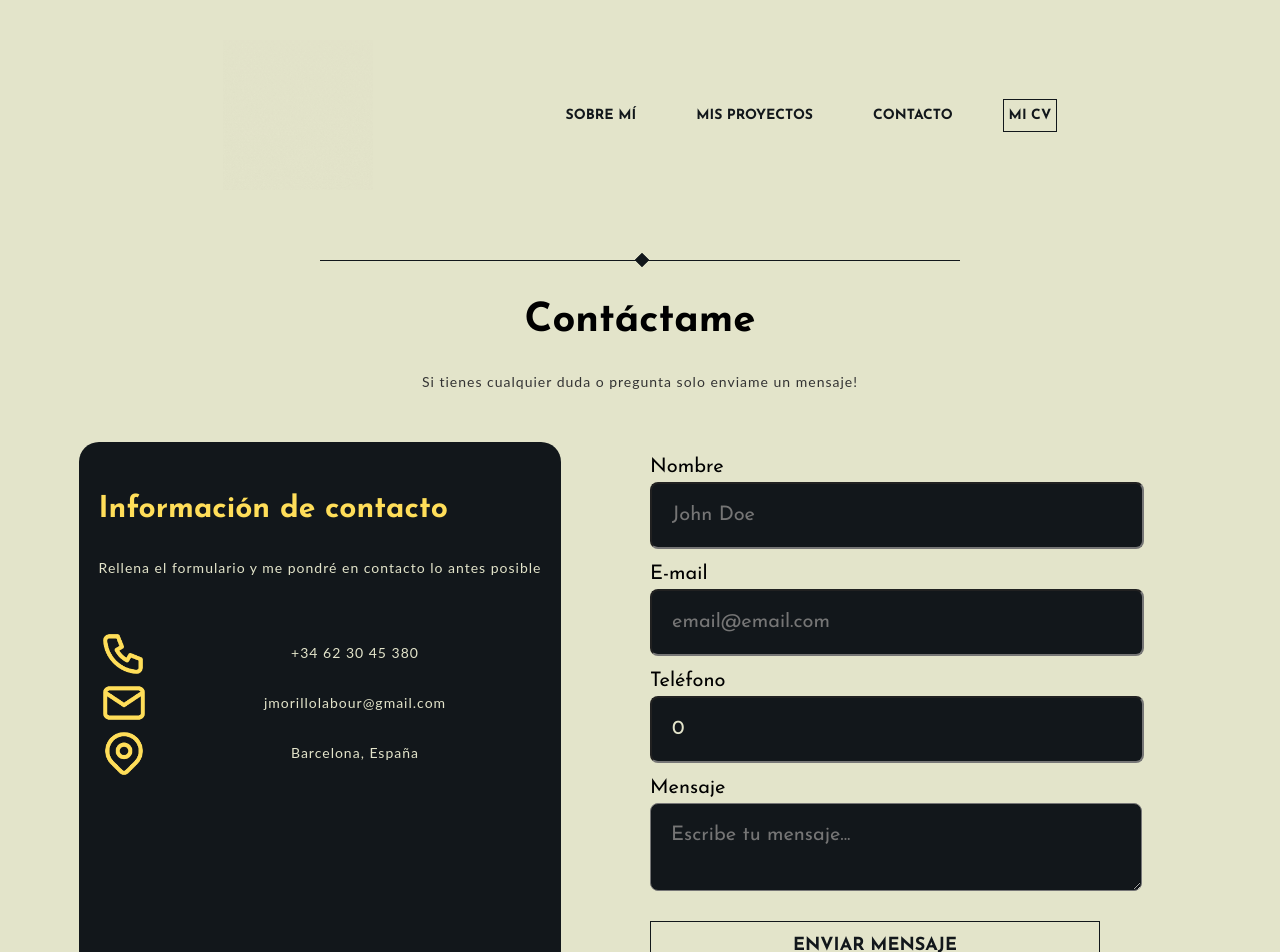
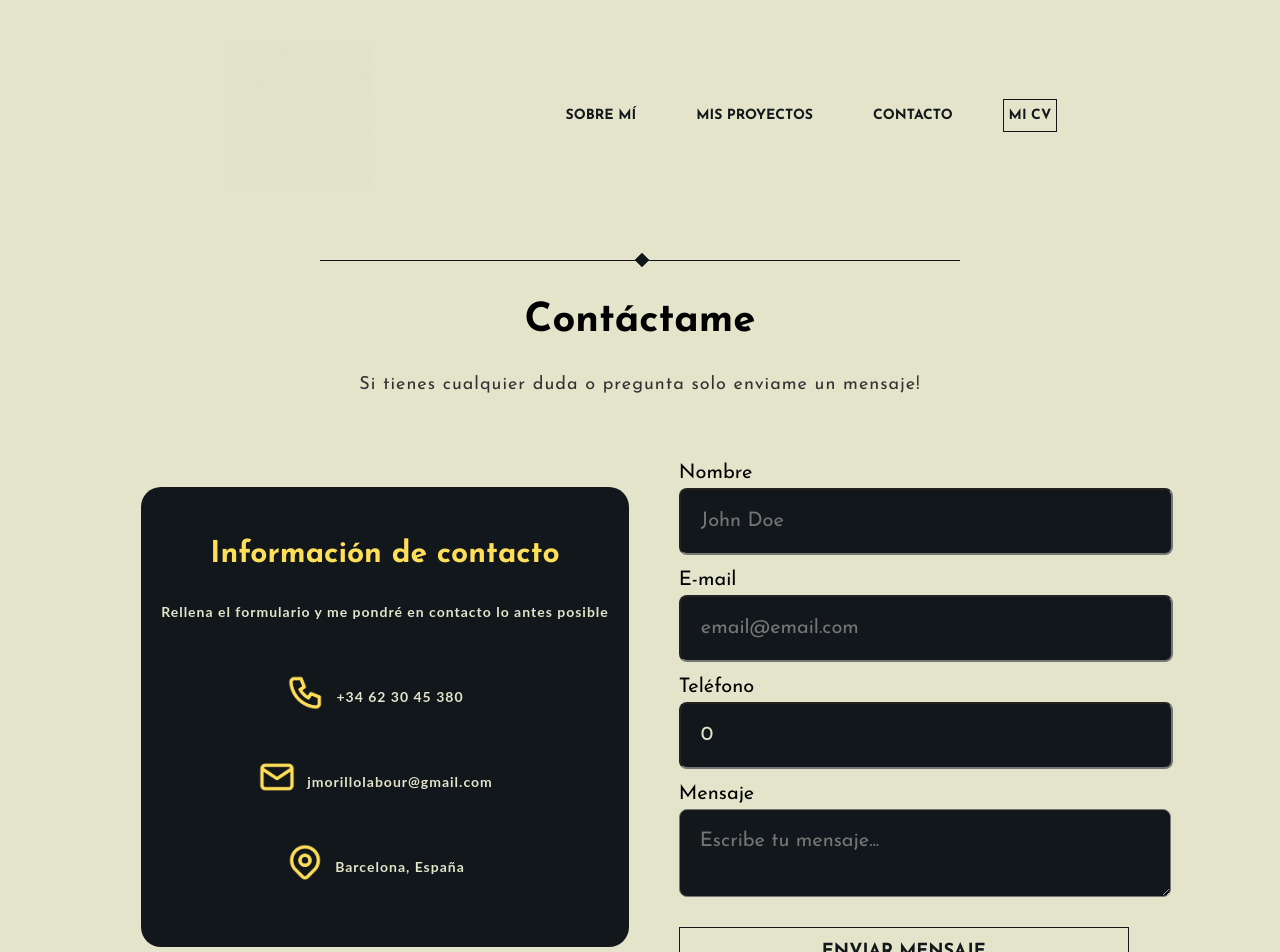
Before and after one commit to itsJRillo/Portfolio, a Next.js app: page /contacto in a window 1280 px wide. Shown: the top 952 px of the page. Built offline with nearby package versions, Linux system fonts and the light colour scheme.

Commit message:
Various changes in the UI

```diff
--- a/components/ContactMe.jsx
+++ b/components/ContactMe.jsx
@@ -52,21 +52,20 @@ const ContactMe = () => {
     <div className={styles.contenido}>
       <hr className={`${styles.centerDiamond} ${styles.hr} `} />
       <h2 className="heading">Contáctame</h2>
-      <p>Si tienes cualquier duda o pregunta solo enviame un mensaje!</p>
+      <p className={styles.textInfo}>Si tienes cualquier duda o pregunta solo enviame un mensaje!</p>
       <div className={styles.contactUs}>
         <div className={styles.info}>
           <h2>Información de contacto</h2>
           <p>Rellena el formulario y me pondré en contacto lo antes posible</p>
 
-          <span>
+          <div className={styles.contact}>
             <div>
               <a>
-                <Image
-                  layout="responsive"
+                <img
                   src="/icons/phone.png"
                   width={40}
                   height={40}
-                  alt={`logo phone`}
+                  alt="logo phone"
                 />
               </a>
               <p>+34 62 30 45 380</p>
@@ -74,29 +73,27 @@ const ContactMe = () => {
 
             <div>
               <a>
-                <Image
-                  layout="responsive"
+                <img
                   src="/icons/mail.png"
                   width={40}
                   height={40}
-                  alt={`logo mail`}
+                  alt="logo mail"
                 />
               </a>
               <p>jmorillolabour@gmail.com</p>
             </div>
             <div>
               <a>
-                <Image
-                  layout="responsive"
+                <img
                   src="/icons/map pin.png"
                   width={40}
                   height={40}
-                  alt={`logo map pin`}
+                  alt="logo map pin"
                 />
               </a>
               <p>Barcelona, España</p>
             </div>
-          </span>
+          </div>
         </div>
 
         <form id="form" className={styles.form}>
--- a/components/Footer.jsx
+++ b/components/Footer.jsx
@@ -6,51 +6,55 @@ const Footer = () => {
   return (
     <div className={styles.footer}>
       <div>
-        <hr className={`${styles.centerDiamond} ${styles.hr} `}/>
+        <hr className={`${styles.centerDiamond} ${styles.hr}`} />
         <p className={styles.built}>
-          <a href="https://github.com/itsJRillo/Portfolio">
+          <a
+            href="https://github.com/itsJRillo/Portfolio"
+            target="_blank"
+            rel="noopener noreferrer"
+          >
             Built and Designed by Ismael Morillo
           </a>
         </p>
 
         <div className={styles.socials}>
           <Link href="https://github.com/itsJRillo">
-            <a>
+            <a target="_blank" rel="noopener noreferrer">
               <Image
                 src="/icons/github.png"
                 width={40}
                 height={40}
-                alt={`imagen github`}
+                alt="imagen github"
               />
             </a>
           </Link>
           <Link href="https://twitter.com/itsJrillo">
-            <a>
+            <a target="_blank" rel="noopener noreferrer">
               <Image
                 src="/icons/twitter.png"
                 width={40}
                 height={40}
-                alt={`imagen twitter`}
+                alt="imagen twitter"
               />
             </a>
           </Link>
           <Link href="https://www.linkedin.com/in/ismael-morillo/">
-            <a>
+            <a target="_blank" rel="noopener noreferrer">
               <Image
                 src="/icons/linkedin.png"
                 width={40}
                 height={40}
-                alt={`imagen linkedin`}
+                alt="imagen linkedin"
               />
             </a>
           </Link>
           <Link href="https://www.behance.net/ismaelmorillo">
-            <a>
+            <a target="_blank" rel="noopener noreferrer">
               <Image
                 src="/icons/behance.png"
                 width={40}
                 height={40}
-                alt={`imagen behance`}
+                alt="imagen behance"
               />
             </a>
           </Link>
@@ -74,7 +78,7 @@ const Footer = () => {
               xlinkHref="#gentle-wave"
               x="48"
               y="0"
-              fill="rgba(255,255,255,0.7"
+              fill="rgba(255,255,255,0.7)"
             />
             <use
               xlinkHref="#gentle-wave"
@@ -92,8 +96,6 @@ const Footer = () => {
           </g>
         </svg>
       </div>
-
-
     </div>
   );
 };
--- a/package.json
+++ b/package.json
@@ -21,6 +21,7 @@
     "emailjs-com": "^3.2.0",
     "formik": "^2.2.9",
     "framer-motion": "^7.2.1",
+    "newrelic": "^10.2.0",
     "next": "12.2.5",
     "nodemailer": "^6.7.8",
     "react": "18.2.0",
--- a/styles/ContactMe.module.css
+++ b/styles/ContactMe.module.css
@@ -1,18 +1,33 @@
-.contenido p{
+.contenido p {
   text-align: center;
   margin-bottom: 5rem;
 }
 
+.textInfo{
+  font-family: 'Josefin Sans', sans-serif;
+  font-size: 18px;
+}
+
 .contactUs {
-    display:grid;
-    grid-template-rows: repeat(1,1fr);
-    margin: 0 auto;
+  display: flex;
+  flex-direction: column;
+  justify-content: center;
+  align-items: center;
+}
+
+.contactUs > * {
+  margin-top: 4rem;
+}
+
+@media (min-width: 768px) {
+  .contactUs {
+    flex-direction: row;
   }
 
-  @media (min-width:768px){
-    .contactUs{
-      grid-template-columns: repeat(2,1fr);
-    }
+  .contactUs > * {
+    margin: 0 2rem;
+    margin-top: 0;
+  }
 }
 
 .info {
@@ -20,24 +35,40 @@
   border-radius: 20px;
   color: #e3e4ca;
   padding: 2rem;
-  margin: 0 auto;
 }
 
-.info h2{
-  color: #FFDE59
+.contact {
+  display: flex;
+  flex-direction: column;
+  align-items: center;
 }
 
-.info p{
-  color: #e3e4ca
+.contact div {
+  display: flex;
+  margin-right: 20px;
 }
 
-.info span{
+.contact p {
+  margin-left: 10px;
+}
+
+.info h2 {
+  color: #ffde59;
+  text-align: center;
+}
+
+.info p {
+  color: #e3e4ca;
+  font-weight: 700;
+}
+
+.info span {
   display: flex;
   flex-direction: column;
   margin: 0 auto;
 }
 
-.info span div{
+.info span div {
   display: flex;
   flex-direction: row;
   gap: 2rem;
@@ -45,37 +76,31 @@
   text-align: left;
 }
 
-.info span div a{
+.info span div a {
   width: 50px;
   height: 50px;
 }
 
-.info span div p{
+.info span div p {
   margin: 0 auto;
 }
 
-.form{
-    display:flex;
-    flex-direction: column;
-    justify-content: center;
-    padding: 1rem;
-    width: 45rem;
+.form {
+  display: flex;
+  flex-direction: column;
+  justify-content: center;
+  padding: 1rem;
+  width: 45rem;
 }
 
-.form > *{
+.form > * {
   margin: auto 0;
 }
 
-/*
-.form div{
-  margin: 2rem;
-}
-*/
-
-
-.form input, .form textarea{
+.form input,
+.form textarea {
   display: block;
-  overflow:hidden;
+  overflow: hidden;
   width: 100%;
   padding: 2rem;
   background-color: #12171b;
--- a/styles/Projects.module.css
+++ b/styles/Projects.module.css
@@ -1,6 +1,7 @@
 .contenido {
   background-color: #12171b;
   padding-bottom: 2rem;
+  margin: auto;
 }
 
 .contenido h2 {
```
Also changed, not shown: components/AboutMe.jsx (+3 -4 lines), newrelic.js (added, +53 -0 lines), pages/about.js (+3 -4 lines), pages/contacto.js (+3 -4 lines), pages/index.js (+12 -2 lines), styles/AboutMe.module.css (+11 -8 lines), styles/Inicio.module.css (+0 -10 lines), 1 other file (tests, documents, lock files or other folders).
